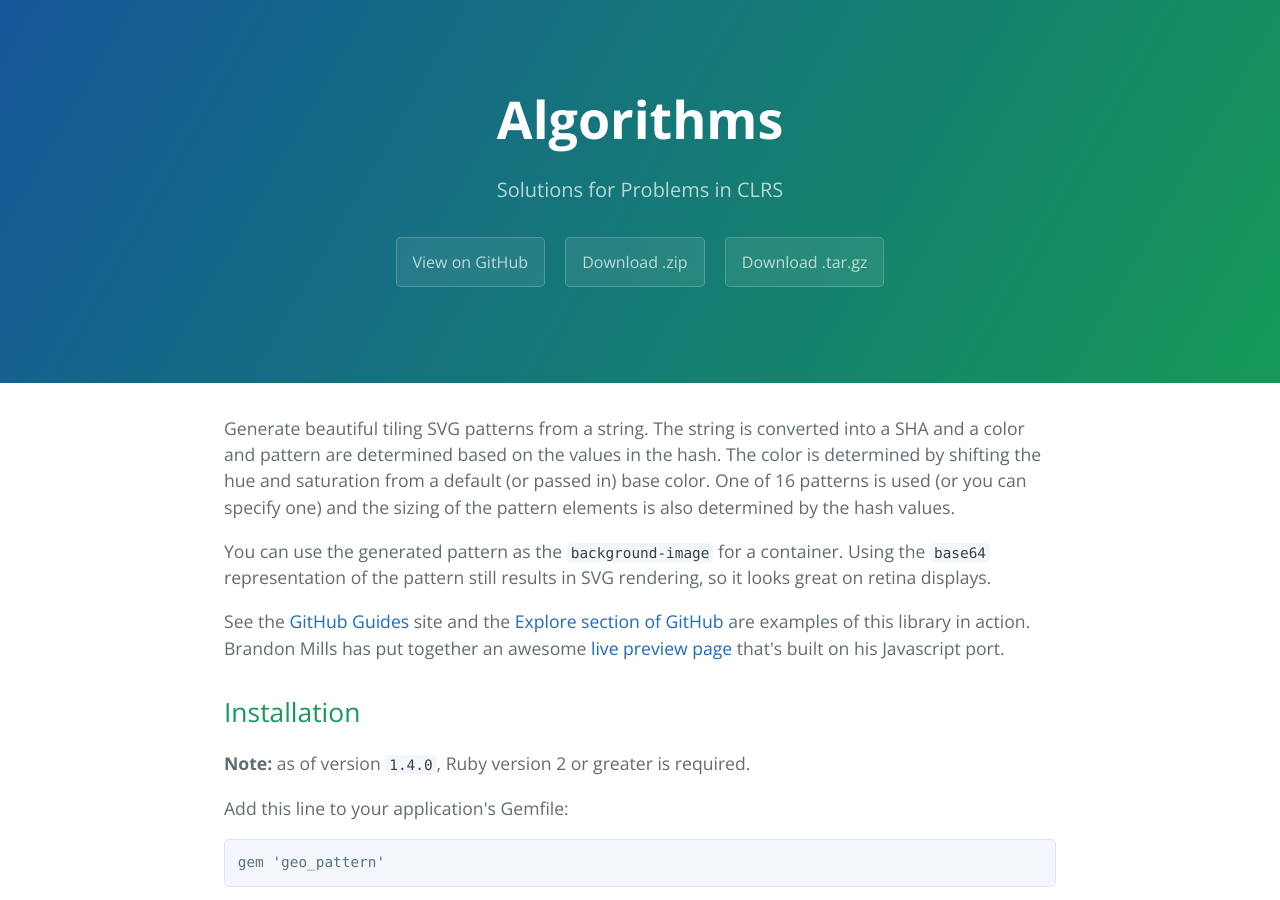
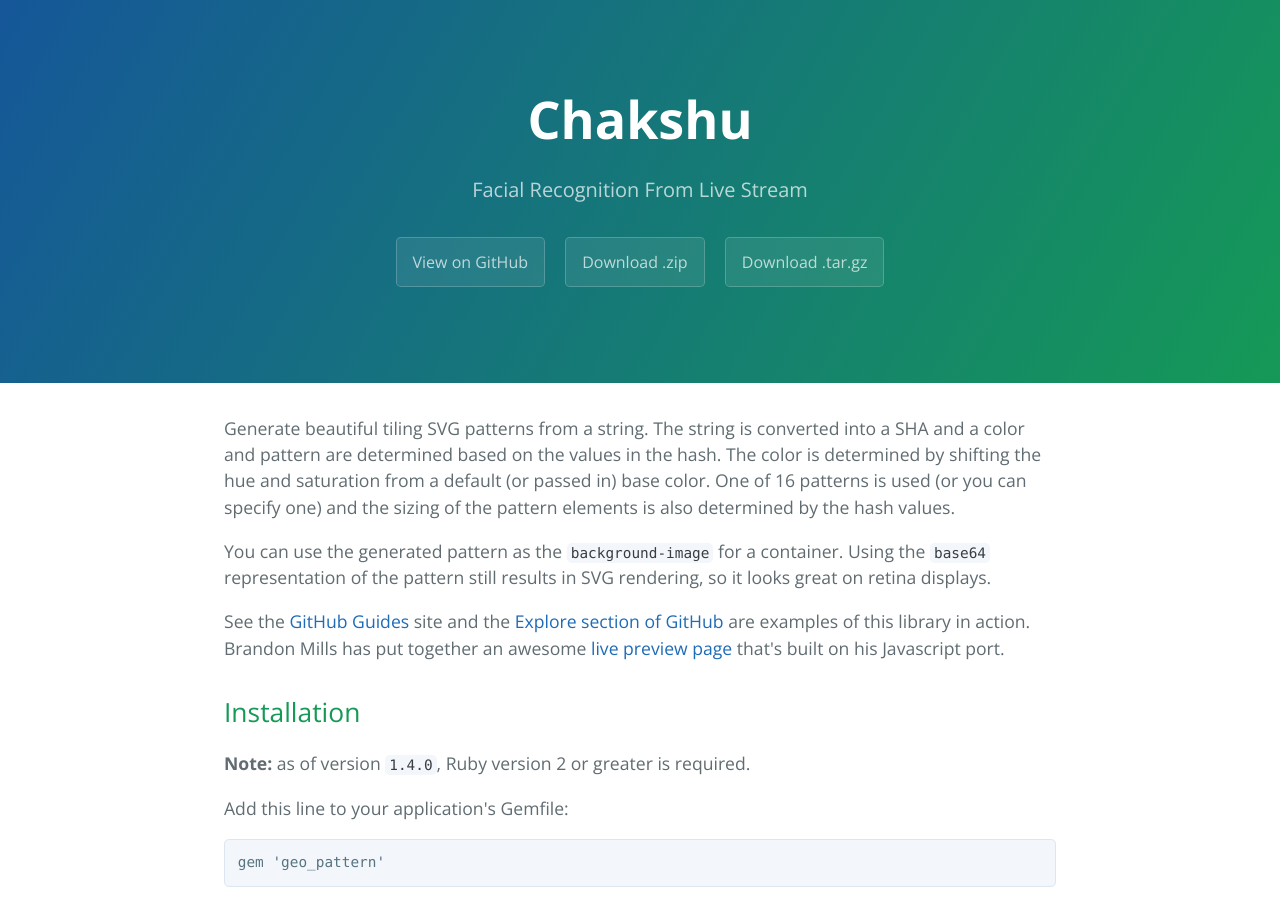
Before and after one commit to Zumbalamambo/Chakshu, a Jekyll site: the page docs/index.html, which Jekyll copies as it is, in a window 1280 px wide and 900 px high. Built offline with Jekyll 4.4.1, drawn with Linux system fonts in a browser that asks for light colours.

Commit message:
Update index.html

```diff
--- a/docs/index.html
+++ b/docs/index.html
@@ -2,7 +2,7 @@
 <html lang="en-us">
   <head>
     <meta charset="UTF-8">
-    <title>Algorithms by sachinkum</title>
+    <title>Chakshu | sachinkum</title>
     <meta name="viewport" content="width=device-width, initial-scale=1">
     <link rel="stylesheet" type="text/css" href="stylesheets/normalize.css" media="screen">
     <link href='http://fonts.googleapis.com/css?family=Open+Sans:400,700' rel='stylesheet' type='text/css'>
@@ -11,11 +11,11 @@
   </head>
   <body>
     <section class="page-header">
-      <h1 class="project-name">Algorithms</h1>
-      <h2 class="project-tagline">Solutions for Problems in CLRS</h2>
-      <a href="https://github.com/sachinkum/Algorithms" class="btn">View on GitHub</a>
-      <a href="https://github.com/sachinkum/Algorithms/zipball/master" class="btn">Download .zip</a>
-      <a href="https://github.com/sachinkum/Algorithms/tarball/master" class="btn">Download .tar.gz</a>
+      <h1 class="project-name">Chakshu</h1>
+      <h2 class="project-tagline">Facial Recognition From Live Stream</h2>
+      <a href="https://github.com/sachinkum/Chakshu" class="btn">View on GitHub</a>
+      <a href="https://github.com/sachinkum/Chakshu/zipball/master" class="btn">Download .zip</a>
+      <a href="https://github.com/sachinkum/Chakshu/tarball/master" class="btn">Download .tar.gz</a>
     </section>
 
     <section class="main-content">
@@ -285,7 +285,7 @@
 <a href="https://github.com/fedux-org/middleman-geo_pattern">https://github.com/fedux-org/middleman-geo_pattern</a></p>
 
       <footer class="site-footer">
-        <span class="site-footer-owner"><a href="https://github.com/sachinkum/Algorithms">Algorithms</a> is maintained by <a href="https://sachinkum.github.io">Sachin Kumar</a>.</span>
+        <span class="site-footer-owner"><a href="https://github.com/sachinkum/Chakshu">Chakshu</a> is maintained by <a href="https://sachinkum.github.io">Sachin Kumar</a>.</span>
 
         <!-- <span class="site-footer-credits">This page was generated by <a href="https://pages.github.com">GitHub Pages</a> using the <a href="https://github.com/jasonlong/cayman-theme">Cayman theme</a> by <a href="https://twitter.com/jasonlong">Jason Long</a>.</span> -->
       </footer>
```
